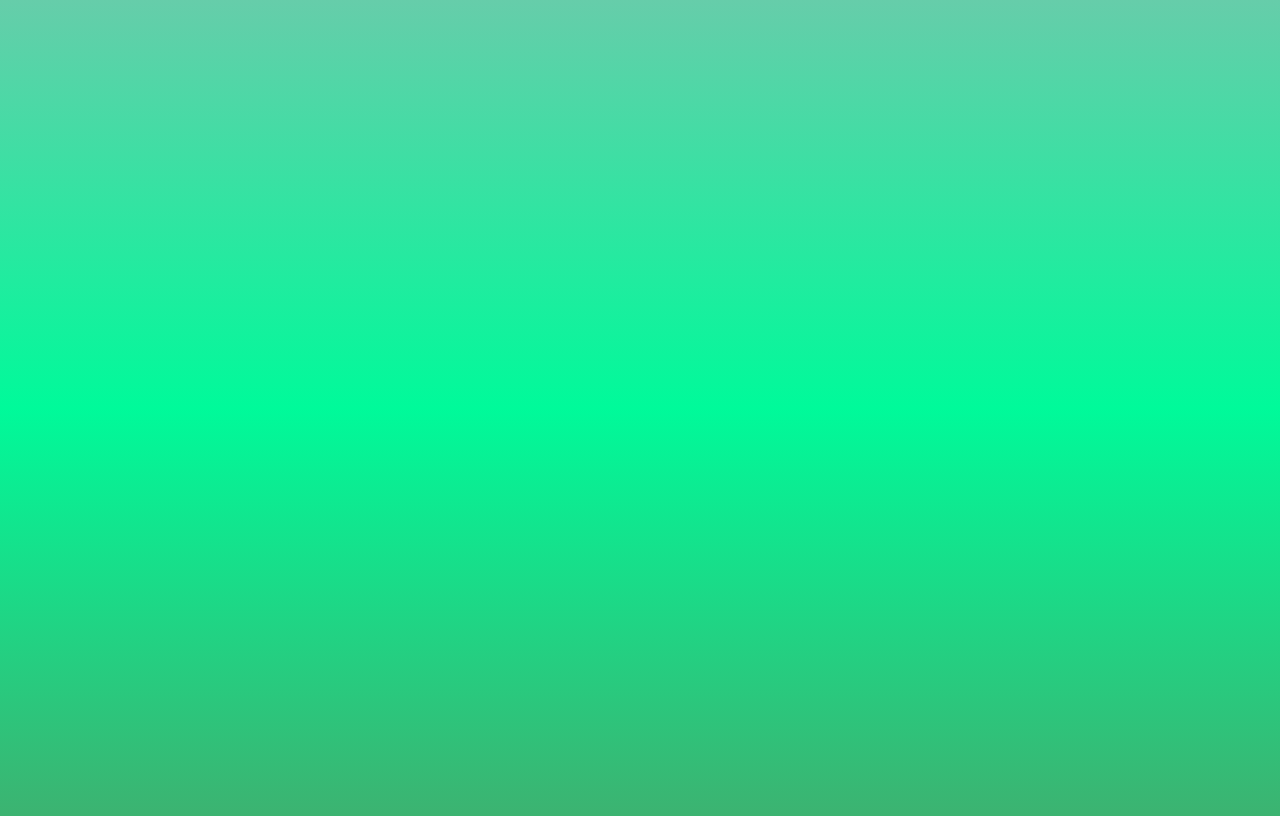
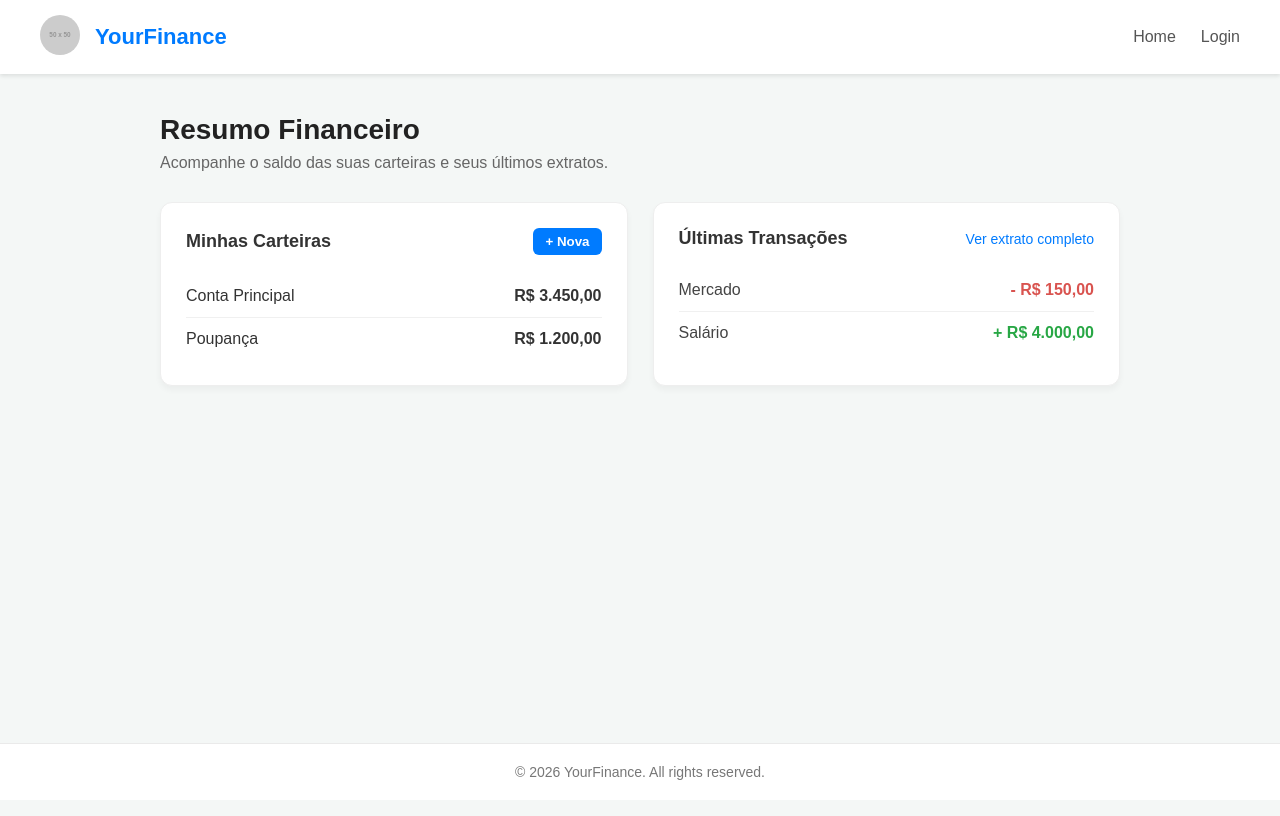
Before and after one commit to muliroZ/YourFinance, a React app in the folder frontend/: page / in a window 1280 px wide. Before the commit this address had no page. Built offline with nearby package versions, Linux system fonts and the light colour scheme; the HTML template or start-up script is replaced by a standard one.

Commit message:
Homepage with mockup data and modular css styling for better organization

```diff
--- /dev/null
+++ b/frontend/src/components/Footer.jsx
@@ -0,0 +1,12 @@
+import styles from "./Footer.module.css"
+
+function Footer() {
+
+    return (
+        <footer className={styles.footer}>
+            <p>&copy; {new Date().getFullYear()} YourFinance. All rights reserved.</p>
+        </footer>
+    )
+}
+
+export default Footer
--- /dev/null
+++ b/frontend/src/components/Footer.module.css
@@ -0,0 +1,13 @@
+.footer {
+    background-color: #ffffff;
+    color: #777;
+    padding: 20px;
+    text-align: center;
+    border-top: 1px solid #eaeaea;
+    width: 100%;
+    font-size: 14px;
+}
+
+.footer p {
+    margin: 0;
+}
--- /dev/null
+++ b/frontend/src/components/Header.jsx
@@ -0,0 +1,22 @@
+import {Link} from "react-router-dom"
+import styles from "./Header.module.css"
+
+function Header() {
+
+    return (
+        <header className={styles.header}>
+            <div className={styles.logo}>
+                <Link to={"/"} >
+                    <img src={"https://placehold.co/50"} className={styles.logoImg} alt={"logo image"}/>
+                </Link>
+                <Link to={"/"} className={styles.logoText}>YourFinance</Link>
+            </div>
+            <nav className={styles.navLinks}>
+                <Link to={"/"}>Home</Link>
+                <Link to={"/auth"}>Login</Link>
+            </nav>
+        </header>
+    )
+}
+
+export default Header
--- /dev/null
+++ b/frontend/src/components/Header.module.css
@@ -0,0 +1,49 @@
+.header {
+    display: flex;
+    justify-content: space-between;
+    align-items: center;
+    padding: 15px 40px;
+    background: #ffffff;
+    color: #333;
+    box-shadow: 0 2px 4px rgba(0, 0, 0, 0.1);
+}
+
+.logo {
+    display: flex;
+    align-items: center;
+    gap: 15px;
+}
+
+.logoImg {
+    border-radius: 50%;
+    width: 40px;
+    height: 40px;
+    object-fit: cover;
+}
+
+.logoText {
+    font-size: 22px;
+    font-weight: bold;
+    color: #007bff;
+    text-decoration: none;
+}
+
+.navLinks {
+    display: flex;
+    gap: 25px;
+    list-style: none;
+    margin: 0;
+    padding: 0;
+}
+
+.navLinks a {
+    color: #555;
+    text-decoration: none;
+    font-weight: 500;
+    font-size: 16px;
+    transition: color 0.2s ease;
+}
+
+.navLinks a:hover {
+    color: #007bff;
+}
--- /dev/null
+++ b/frontend/src/global.css
@@ -0,0 +1,24 @@
+* {
+    margin: 0;
+    padding: 0;
+    box-sizing: border-box;
+}
+
+body {
+    font-family: Arial, sans-serif;
+    background-color: #f4f7f6;
+    color: #333;
+    min-height: 100vh;
+    display: flex;
+    flex-direction: column;
+}
+
+#root {
+    display: flex;
+    flex-direction: column;
+    min-height: 100vh;
+}
+
+main {
+    flex: 1;
+}
--- a/frontend/src/main.jsx
+++ b/frontend/src/main.jsx
@@ -2,6 +2,7 @@ import { StrictMode } from 'react'
 import { createRoot } from 'react-dom/client'
 import AppRoutes from "./routes/AppRoutes.jsx";
 import {AuthProvider} from "./auth/AuthContext.jsx";
+import "./global.css"
 
 createRoot(document.getElementById('root')).render(
   <StrictMode>
--- a/frontend/src/pages/AuthPage.jsx
+++ b/frontend/src/pages/AuthPage.jsx
@@ -2,7 +2,9 @@ import {useContext, useState} from "react";
 import {AuthContext} from "../auth/AuthContext.jsx";
 import {useNavigate} from "react-router-dom";
 import {login, register} from "../auth/authService.js";
-import "./AuthPage.css"
+import styles from "./AuthPage.module.css"
+import Header from "../components/Header.jsx";
+import Footer from "../components/Footer.jsx";
 
 function AuthPage() {
     const [isLogin, setIsLogin] = useState(true)
@@ -40,10 +42,13 @@ function AuthPage() {
     }
 
     return (
-        <div className={"auth-card"}>
-            <h2>{isLogin ? "Login" : "Register"}</h2>
+        <>
+            <Header/>
+            <div className={styles.authContainer}>
+                <div className={styles.authCard}>
+                    <h2 className={styles.cardTitle}>{isLogin ? "Login" : "Register"}</h2>
                     <hr/>
-            <form onSubmit={handleSubmit} className={"auth-form"}>
+                    <form onSubmit={handleSubmit} className={styles.authForm}>
                         {!isLogin && (
                             <>
                                 <label htmlFor={"name"}>Name</label>
@@ -64,10 +69,13 @@ function AuthPage() {
 
                     <hr/>
 
-            <button className={"auth-button"} onClick={() => setIsLogin(!isLogin)}>
+                    <button className={styles.authButton} onClick={() => setIsLogin(!isLogin)}>
                         {isLogin ? "Create account" : "I have an account"}
                     </button>
                 </div>
+            </div>
+            <Footer/>
+        </>
     )
 }
 
--- a/frontend/src/pages/AuthPage.css
+++ b/frontend/src/pages/AuthPage.module.css
@@ -1,12 +1,10 @@
-body {
+.authContainer {
     display: flex;
     align-items: center;
     justify-content: center;
-    height: 100vh;
-    background: linear-gradient(mediumaquamarine, mediumspringgreen, mediumseagreen);
 }
 
-.auth-card {
+.authCard {
     font-family: Arial, sans-serif;
     background-color: #fff;
     color: #333;
@@ -15,31 +13,31 @@ body {
     padding: 40px;
     margin: 10px;
     width: 100%;
-    max-width: 600px;
+    max-width: 400px;
     height: auto;
     display: inline-block;
 }
 
-h2 {
+.cardTitle {
     text-align: center;
     margin-bottom: 20px;
     color: #333;
 }
 
-hr {
+.authCard hr {
     border: none;
     border-top: 1px solid #ccc;
     margin: 10px 0;
 }
 
-.auth-form {
+.authForm {
     display: flex;
     flex-direction: column;
     align-items: center;
     gap: 10px;
 }
 
-.auth-form label {
+.authForm label {
     font-weight: bold;
     display: block;
     text-align: left;
@@ -47,14 +45,14 @@ hr {
     font-size: 14px;
 }
 
-.auth-form input {
+.authForm input {
     width: 100%;
     padding: 5px;
     border: 1px solid #ccc;
     border-radius: 5px;
 }
 
-.auth-form button {
+.authForm button {
     width: 100%;
     padding: 10px;
     background-color: #007bff;
@@ -65,16 +63,16 @@ hr {
     transition: background-color ease-in 0.25s;
 }
 
-.auth-form button:hover {
+.authForm button:hover {
     background-color: #0056b3;
     transform: scale(1.03);
 }
 
-.auth-form button:active {
+.authForm button:active {
     transform: scale(0.97);
 }
 
-.auth-button {
+.authButton {
     display: flex;
     justify-content: center;
     margin-top: 20px;
@@ -88,11 +86,11 @@ hr {
     transition: background-color ease-in 0.25s;
 }
 
-.auth-button:hover {
+.authButton:hover {
     background-color: #0056b3;
     transform: scale(1.03);
 }
 
-.auth-button:active {
+.authButton:active {
     transform: scale(0.97);
 }
--- /dev/null
+++ b/frontend/src/pages/Home.jsx
@@ -0,0 +1,54 @@
+import Header from "../components/Header.jsx";
+import Footer from "../components/Footer.jsx";
+import styles from "./Home.module.css"
+
+function Home() {
+    return (
+        <>
+            <Header/>
+            <main className={styles.mainContainer}>
+                <section className={styles.welcomeSection}>
+                    <h1>Resumo Financeiro</h1>
+                    <p>Acompanhe o saldo das suas carteiras e seus últimos extratos.</p>
+                </section>
+
+                <section className={styles.dashboardGrid}>
+                    <div className={styles.card}>
+                        <div className={styles.cardHeader}>
+                            <h2>Minhas Carteiras</h2>
+                            <button className={styles.actionBtn}>+ Nova</button>
+                        </div>
+                        <div className={styles.walletItem}>
+                            <span>Conta Principal</span>
+                            <strong>R$ 3.450,00</strong>
+                        </div>
+                        <div className={styles.walletItem}>
+                            <span>Poupança</span>
+                            <strong>R$ 1.200,00</strong>
+                        </div>
+                    </div>
+
+                    <div className={styles.card}>
+                        <div className={styles.cardHeader}>
+                            <h2>Últimas Transações</h2>
+                            <a href="#" className={styles.link}>Ver extrato completo</a>
+                        </div>
+                        <ul className={styles.transactionList}>
+                            <li>
+                                <span className={styles.transactionDesc}>Mercado</span>
+                                <span className={styles.expense}>- R$ 150,00</span>
+                            </li>
+                            <li>
+                                <span className={styles.transactionDesc}>Salário</span>
+                                <span className={styles.income}>+ R$ 4.000,00</span>
+                            </li>
+                        </ul>
+                    </div>
+                </section>
+            </main>
+            <Footer/>
+        </>
+    )
+}
+
+export default Home;
--- /dev/null
+++ b/frontend/src/pages/Home.module.css
@@ -0,0 +1,114 @@
+.mainContainer {
+    max-width: 1000px;
+    margin: 0 auto;
+    padding: 40px 20px;
+    width: 100%;
+}
+
+.welcomeSection {
+    margin-bottom: 30px;
+}
+
+.welcomeSection h1 {
+    font-size: 28px;
+    color: #222;
+    margin-bottom: 8px;
+}
+
+.welcomeSection p {
+    color: #666;
+    font-size: 16px;
+}
+
+.dashboardGrid {
+    display: grid;
+    grid-template-columns: repeat(auto-fit, minmax(300px, 1fr));
+    gap: 25px;
+}
+
+.card {
+    background: #fff;
+    border-radius: 12px;
+    padding: 25px;
+    box-shadow: 0 4px 6px rgba(0, 0, 0, 0.04);
+    border: 1px solid #eee;
+}
+
+.cardHeader {
+    display: flex;
+    justify-content: space-between;
+    align-items: center;
+    margin-bottom: 20px;
+}
+
+.cardHeader h2 {
+    font-size: 18px;
+    color: #333;
+}
+
+.actionBtn {
+    background-color: #007bff;
+    color: white;
+    border: none;
+    padding: 6px 12px;
+    border-radius: 6px;
+    cursor: pointer;
+    font-weight: bold;
+    transition: background 0.2s;
+}
+
+.actionBtn:hover {
+    background-color: #0056b3;
+}
+
+.link {
+    color: #007bff;
+    text-decoration: none;
+    font-size: 14px;
+}
+
+.link:hover {
+    text-decoration: underline;
+}
+
+.walletItem {
+    display: flex;
+    justify-content: space-between;
+    padding: 12px 0;
+    border-bottom: 1px solid #f0f0f0;
+}
+
+.walletItem:last-child {
+    border-bottom: none;
+}
+
+.transactionList {
+    list-style: none;
+    padding: 0;
+    margin: 0;
+}
+
+.transactionList li {
+    display: flex;
+    justify-content: space-between;
+    padding: 12px 0;
+    border-bottom: 1px solid #f0f0f0;
+}
+
+.transactionList li:last-child {
+    border-bottom: none;
+}
+
+.transactionDesc {
+    color: #444;
+}
+
+.expense {
+    color: #d9534f;
+    font-weight: bold;
+}
+
+.income {
+    color: #28a745;
+    font-weight: bold;
+}
--- a/frontend/src/routes/AppRoutes.jsx
+++ b/frontend/src/routes/AppRoutes.jsx
@@ -1,10 +1,12 @@
 import { BrowserRouter, Routes, Route } from "react-router-dom"
 import AuthPage from "../pages/AuthPage.jsx";
+import Home from "../pages/Home.jsx";
 
 function AppRoutes() {
     return(
         <BrowserRouter>
             <Routes>
+                <Route path={"/"} element={<Home />} />
                 <Route path={"/auth"} element={<AuthPage />} />
             </Routes>
         </BrowserRouter>
```
Lines whose indentation alone changed are shown as unchanged.
